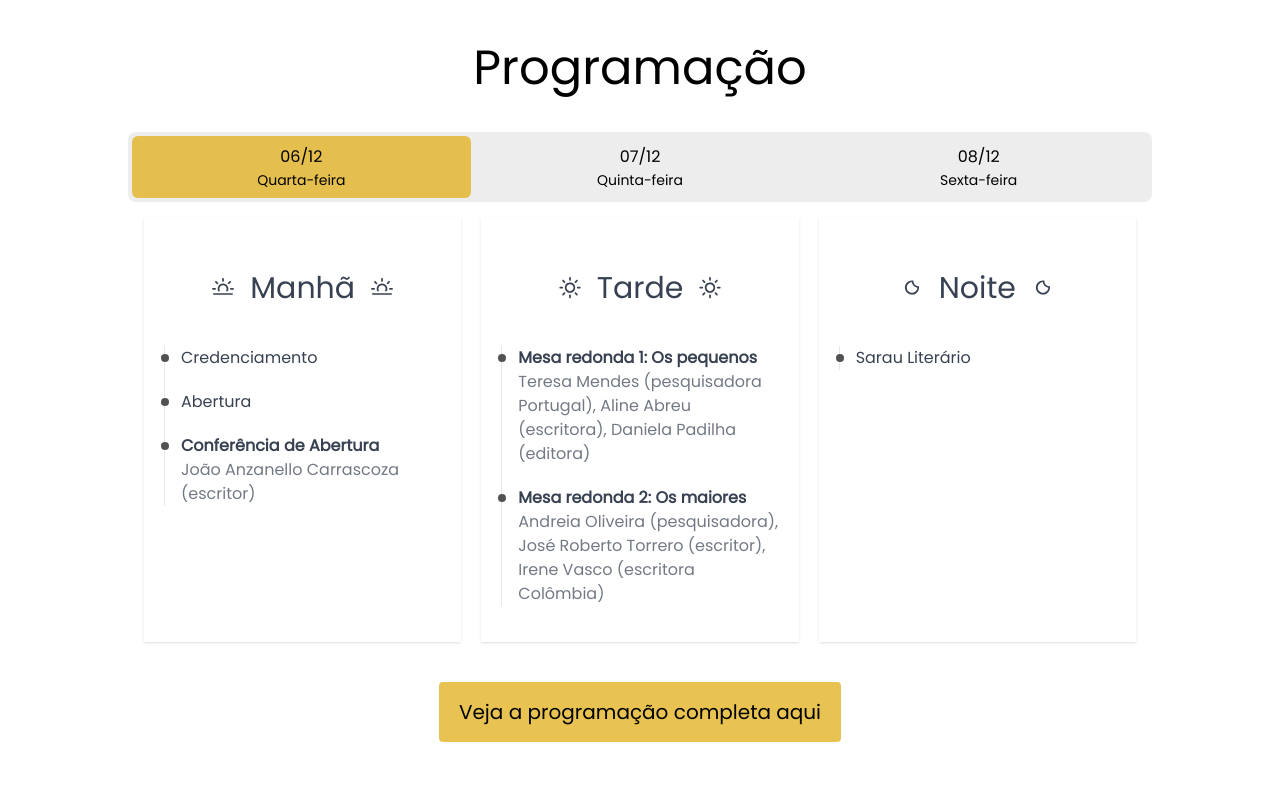
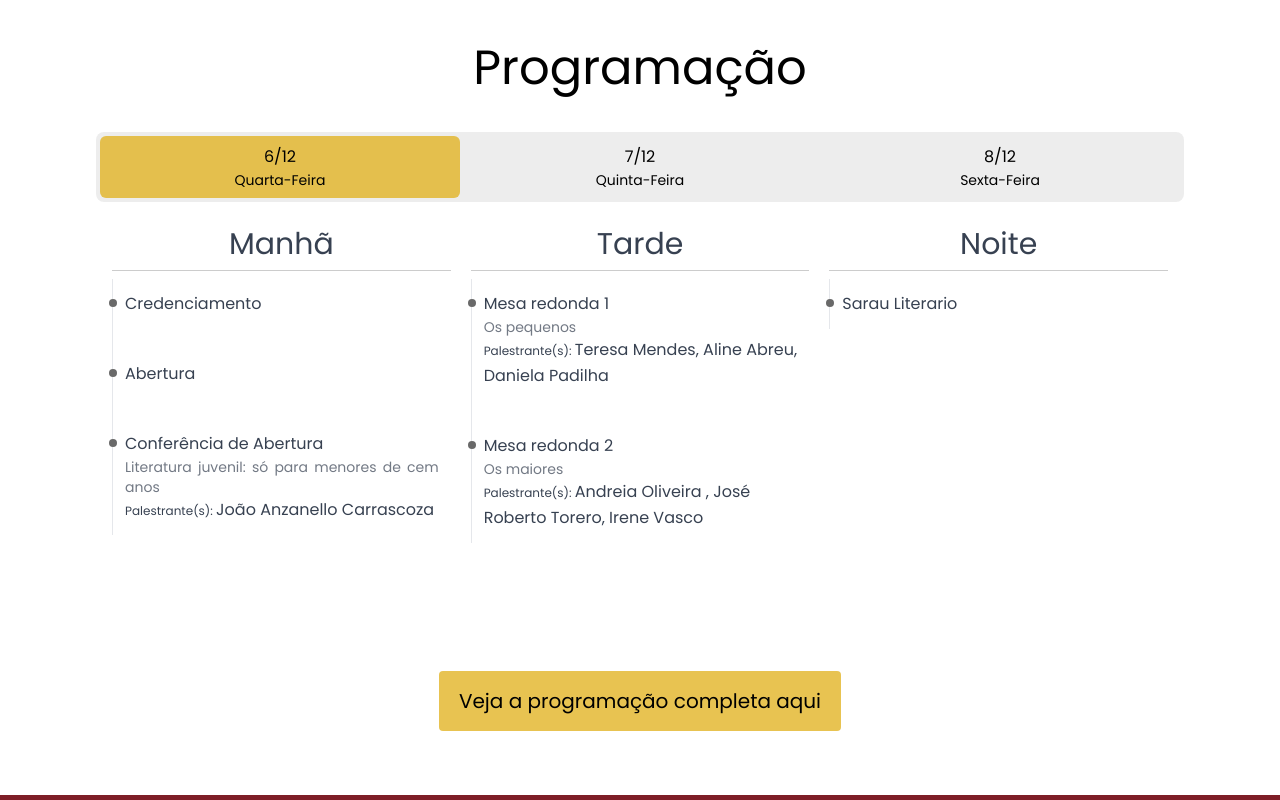
Before and after one commit to hidekinakata/CILIJ-2023, a React (Vite) app: page / in a window 1280 px wide. Shown: the part 1800-2600 px from the top of the page. Built offline with nearby package versions, Linux system fonts and the light colour scheme.

Commit message:
adjust anchor links from short schedule to complete schedule

```diff
--- a/src/components/Schedule/EventDayContainer.tsx
+++ b/src/components/Schedule/EventDayContainer.tsx
@@ -1,5 +1,5 @@
 import React from "react";
-import { EventDayType, Schedule } from "../../data/schedule_data";
+import EventDay, { EventDayType, Schedule } from "../../data/schedule_data";
 
 type EventDayContainerType = {
   eventDay: EventDayType;
@@ -23,18 +23,19 @@ const EventDayContainer: React.FC<EventDayContainerType> = ({
           "flex h-full flex-col justify-start gap-10 border-l px-2 py-3"
         }
       >
-        <PeriodContainer title={"Manhã"} schedules={morning} />
-        <PeriodContainer title={"Tarde"} schedules={afternoon} />
-        <PeriodContainer title={"Noite"} schedules={night} />
+        <PeriodContainer id={key} title={"Manhã"} schedules={morning} />
+        <PeriodContainer id={key} title={"Tarde"} schedules={afternoon} />
+        <PeriodContainer id={key} title={"Noite"} schedules={night} />
       </div>
     </section>
   );
 };
 
-const PeriodContainer: React.FC<{ title: string; schedules: Schedule[] }> = ({
-  title,
-  schedules,
-}) => {
+const PeriodContainer: React.FC<{
+  id: string;
+  title: string;
+  schedules: Schedule[];
+}> = ({ id, title, schedules }) => {
   return (
     <div className={"relative my-2"}>
       <span
@@ -49,7 +50,14 @@ const PeriodContainer: React.FC<{ title: string; schedules: Schedule[] }> = ({
       </h1>
       <div className={"flex flex-col gap-5"}>
         {schedules.map((schedule) => (
-          <div className={"bg-white/10 p-3"}>
+          <div className={"relative bg-white/10 p-3"}>
+            <span
+              id={`${`${id}_${title}_${schedule.type_title}`.replaceAll(
+                " ",
+                "_"
+              )}`}
+              className={"absolute -top-36"}
+            ></span>
             <h1
               className={
                 schedule.title ? "text-center text-xl md:text-2xl" : ""
--- /dev/null
+++ b/src/components/Schedule/ResumedEventDayContainer.tsx
@@ -0,0 +1,81 @@
+import React from "react";
+import { EventDayType, Schedule } from "../../data/schedule_data";
+import { HashLink } from "react-router-hash-link";
+
+type ResumedEventDayContainerType = {
+  eventDay: EventDayType;
+} & React.ComponentProps<"section">;
+
+const ResumedEventDayContainer: React.FC<ResumedEventDayContainerType> = ({
+  eventDay: { key, day, day_week, morning, afternoon, night },
+  className,
+  ...props
+}) => {
+  return (
+    <section className={"relative mb-20 h-fit w-full p-4"} {...props}>
+      <span id={day.replaceAll(" ", "_")} className={"absolute -top-36"} />
+      <div
+        className={"grid grid-rows-3 gap-5 lg:grid-cols-3 lg:grid-rows-none"}
+      >
+        <PeriodContainer id={key} title={"Manhã"} schedules={morning} />
+        <PeriodContainer id={key} title={"Tarde"} schedules={afternoon} />
+        <PeriodContainer id={key} title={"Noite"} schedules={night} />
+      </div>
+    </section>
+  );
+};
+
+const PeriodContainer: React.FC<{
+  id: string;
+  title: string;
+  schedules: Schedule[];
+}> = ({ id, title, schedules }) => {
+  return (
+    <div className={"relative my-2"}>
+      <span
+        className={"absolute -left-3 top-3 h-2 w-2 rounded-full bg-white"}
+      ></span>
+      <h1
+        className={
+          "mb-2  border-b border-b-black/20 pb-2 text-center text-2xl md:text-3xl"
+        }
+      >
+        {title}
+      </h1>
+      <div className={"flex flex-col gap-5 border-l"}>
+        {schedules.map((schedule) => (
+          <div className={"relative bg-white/10 p-3"}>
+            <div
+              className={
+                "absolute -left-1 top-5 h-2 w-2 rounded-full bg-truegray-400 "
+              }
+            ></div>
+            <h1 className={""}>
+              <HashLink
+                to={`/programacao/#${`${id}_${title}_${schedule.type_title}`.replaceAll(
+                  " ",
+                  "_"
+                )}`}
+              >
+                {schedule.type_title}
+              </HashLink>
+            </h1>
+            {schedule.title ? (
+              <h2 className={" text-sm opacity-70"}>{schedule.title}</h2>
+            ) : null}
+            {schedule.presenters ? (
+              <div className={"text-left"}>
+                <span className={"text-xs"}>Palestrante(s): </span>
+                {schedule.presenters
+                  .map((presenter) => presenter.name)
+                  .join(", ")}
+              </div>
+            ) : null}
+          </div>
+        ))}
+      </div>
+    </div>
+  );
+};
+
+export default ResumedEventDayContainer;
--- a/src/pages/Home/Schedule.tsx
+++ b/src/pages/Home/Schedule.tsx
@@ -8,10 +8,58 @@ import {
 } from "@material-tailwind/react";
 import { WiDaySunny, WiHorizonAlt, WiNightClear } from "react-icons/wi";
 import { Link } from "react-router-dom";
+import schedule_data from "../../data/schedule_data";
+import ResumedEventDayContainer from "../../components/Schedule/ResumedEventDayContainer";
 
 type ScheduleType = {};
 
 const Schedule: React.FC<ScheduleType> = (props) => {
+  return (
+    <section
+      id="programacao"
+      className={
+        "[&>p:not(:)] h-fit px-3 pb-10 pt-28 text-justify text-sm sm:px-24 sm:text-base"
+      }
+    >
+      <h1 className={"mb-10 text-center text-5xl"}> Programação </h1>
+
+      <Tabs value={schedule_data[0].key} className={"relative z-[1]"}>
+        <TabsHeader
+          className={"bg-truegray-500/10"}
+          indicatorProps={{
+            className: "bg-fuel-yellow-400/80 shadow-none text-blue-500",
+          }}
+        >
+          {schedule_data.map((day) => (
+            <Tab key={day.key} value={day.key} className={"flex flex-col p-2"}>
+              <h1>{day.short_day}</h1>
+              <h2 className={"text-sm"}>{day.day_week}</h2>
+            </Tab>
+          ))}
+        </TabsHeader>
+        <TabsBody>
+          {schedule_data.map((day) => (
+            <TabPanel key={day.key} value={day.key} className={"p-0"}>
+              <ResumedEventDayContainer eventDay={day} key={day.key} />
+            </TabPanel>
+          ))}
+        </TabsBody>
+      </Tabs>
+
+      <div className={"mx-4 my-6 flex items-center justify-center"}>
+        <Link
+          to={"/programacao"}
+          className={
+            "rounded bg-fuel-yellow-400/80 p-4 px-5 text-center text-xl"
+          }
+        >
+          Veja a programação completa aqui
+        </Link>
+      </div>
+    </section>
+  );
+};
+
 const data = [
   {
     day: "06/12",
@@ -117,129 +165,4 @@ const Schedule: React.FC<ScheduleType> = (props) => {
   },
 ];
 
-  return (
-    <section
-      id="programacao"
-      className={
-        "[&>p:not(:)] h-fit px-3 pb-10 pt-28 text-justify text-sm sm:px-32 sm:text-base"
-      }
-    >
-      <h1 className={"mb-10 text-center text-5xl"}> Programação </h1>
-
-      <Tabs value="day1" className={"relative z-[1]"}>
-        <TabsHeader
-          className={"bg-truegray-500/10"}
-          indicatorProps={{
-            className: "bg-fuel-yellow-400/80 shadow-none text-blue-500",
-          }}
-        >
-          {data.map(({ day, dayw, value }) => (
-            <Tab key={value} value={value} className={"flex flex-col p-2"}>
-              <h1>{day}</h1>
-              <h2 className={"text-sm"}>{dayw}</h2>
-            </Tab>
-          ))}
-        </TabsHeader>
-        <TabsBody>
-          {data.map(({ value, desc }) => (
-            <TabPanel
-              key={value}
-              value={value}
-              className={
-                "grid grid-rows-3 gap-5 lg:grid-cols-3 lg:grid-rows-none"
-              }
-            >
-              {desc.map(({ title, schedule }) => (
-                <div key={title} className={"p-5 shadow"}>
-                  <h1
-                    className={
-                      "mb-10 mt-8 flex items-center justify-center gap-3 text-center text-xl md:text-3xl"
-                    }
-                  >
-                    {title.includes("Manhã") ? (
-                      <WiHorizonAlt />
-                    ) : title.includes("Tarde") ? (
-                      <WiDaySunny />
-                    ) : (
-                      <WiNightClear />
-                    )}
-                    {title}
-                    {title.includes("Manhã") ? (
-                      <WiHorizonAlt />
-                    ) : title.includes("Tarde") ? (
-                      <WiDaySunny />
-                    ) : (
-                      <WiNightClear />
-                    )}
-                  </h1>
-                  <ul
-                    className={
-                      "mb-4 border-l pl-4 text-left text-sm md:text-base [&>li:not(:last-child)]:mb-5 "
-                    }
-                  >
-                    {schedule.map((item) => {
-                      if (!Object.keys(item).includes("title"))
-                        return (
-                          <li
-                            key={item as string}
-                            className={"relative flex items-center gap-3"}
-                          >
-                            <div
-                              className={
-                                "absolute -left-4 top-2 h-2 w-2 -translate-x-1/2 rounded-full bg-truegray-500"
-                              }
-                            ></div>
-                            <div className={""}>
-                              <h1>{item as string}</h1>
-                              <span></span>
-                            </div>
-                          </li>
-                        );
-                      else {
-                        let content = item as {
-                          title: string;
-                          content: string;
-                        };
-                        return (
-                          <li
-                            key={content.title}
-                            className={"relative flex items-center gap-3"}
-                          >
-                            <div
-                              className={
-                                "absolute -left-4 top-2 h-2 w-2 -translate-x-1/2 rounded-full bg-truegray-500"
-                              }
-                            ></div>
-                            <div className={""}>
-                              <h1 className={"font-black"}>{content.title}</h1>
-                              <span className={"opacity-70"}>
-                                {content.content}
-                              </span>
-                            </div>
-                          </li>
-                        );
-                      }
-                    })}
-                  </ul>
-                </div>
-              ))}
-            </TabPanel>
-          ))}
-        </TabsBody>
-      </Tabs>
-
-      <div className={"mx-4 my-6 flex items-center justify-center"}>
-        <Link
-          to={"/programacao"}
-          className={
-            "rounded bg-fuel-yellow-400/80 p-4 px-5 text-center text-xl"
-          }
-        >
-          Veja a programação completa aqui
-        </Link>
-      </div>
-    </section>
-  );
-};
-
 export default Schedule;
```
Lines whose indentation alone changed are shown as unchanged.
